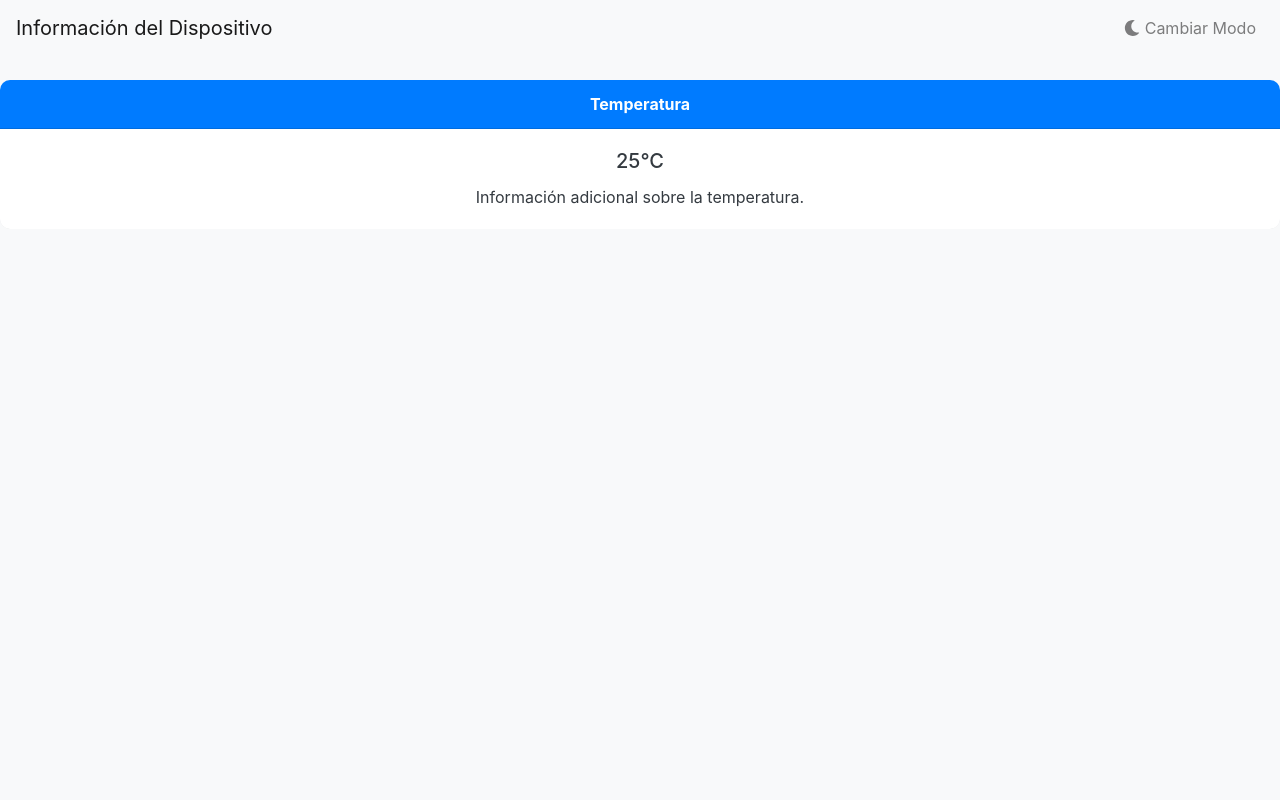
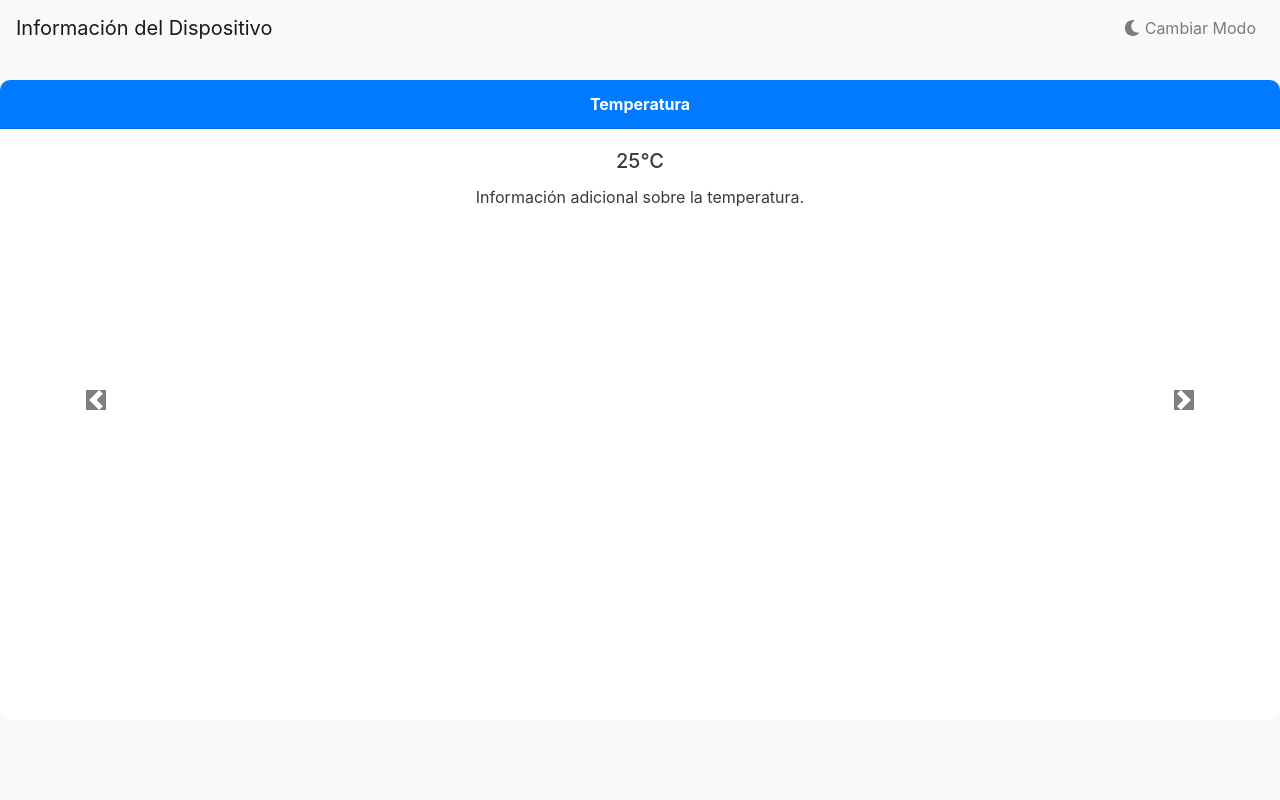
Before and after one commit to yeskawaii/motocicleta, a PHP site: page / in a window 1280 px wide. Run offline with PHP 8.4, Linux system fonts and the light colour scheme; some libraries are stand-ins or nearby versions.

Commit message:
cambio en el tamaño de la card

```diff
--- a/index.html
+++ b/index.html
@@ -12,7 +12,7 @@
     <link rel="stylesheet" href="styles.css">
 </head>
 
-<body class="vh-100">
+<body class="vh-100" style="height: 100vh;">
     <!-- Navbar para el cambio de modo claro y oscuro -->
     <nav class="navbar navbar-expand-lg navbar-light bg-light">
         <a class="navbar-brand" href="#">Información del Dispositivo</a>
@@ -31,10 +31,10 @@
     </nav>
 
     <!-- Carrusel con tarjetas -->
-    <div id="carouselExampleControls" class="carousel slide mt-4 h-100" data-ride="carousel" data-interval="5000">
+    <div id="carouselExampleControls" class="carousel slide mt-4" data-ride="carousel" data-interval="5000">
         <div class="carousel-inner">
             <!-- Item 1: Temperatura -->
-            <div class="carousel-item active h-100">
+            <div class="carousel-item active" style="height: 80vh;">
                 <div class="card text-center h-100">
                     <div class="card-header">
                         Temperatura
@@ -47,7 +47,7 @@
             </div>
 
             <!-- Item 2: Proximidad -->
-            <div class="carousel-item h-100">
+            <div class="carousel-item" style="height: 80vh;">
                 <div class="card text-center h-100">
                     <div class="card-header">
                         Proximidad
@@ -60,7 +60,7 @@
             </div>
 
             <!-- Item 3: Otros Datos -->
-            <div class="carousel-item h-100">
+            <div class="carousel-item" style="height: 80vh;">
                 <div class="card text-center h-100">
                     <div class="card-header">
                         Otros Datos
--- a/styles.css
+++ b/styles.css
@@ -85,3 +85,14 @@
   border-radius: 20px;
   padding: 8px 20px;
 }
+
+.carousel-control-prev-icon,
+.carousel-control-next-icon {
+  background-color: black; /* Color en modo claro */
+}
+
+/* Flechas del carrusel en modo oscuro */
+.dark-mode .carousel-control-prev-icon,
+.dark-mode .carousel-control-next-icon {
+  background-color: white; /* Color en modo oscuro */
+}
```
